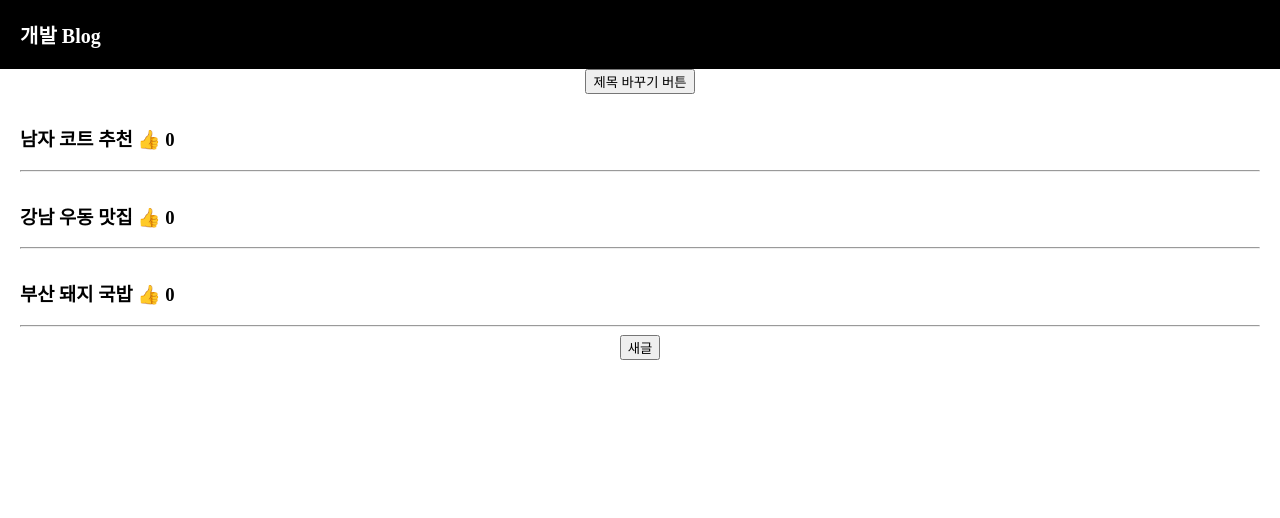
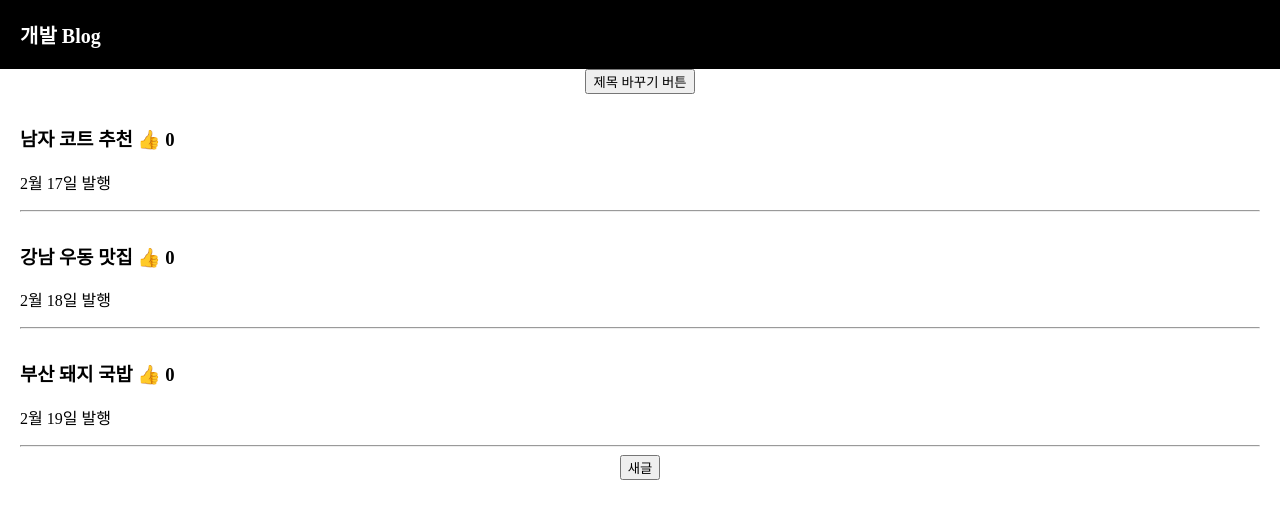
Before and after one commit to sms0330/Blog_React, a React (Create React App) app: page / in a window 1280 px wide. Shown: the top 518 px of the page. Built offline with nearby package versions, Linux system fonts and the light colour scheme.

Commit message:
Fixed props modal page

```diff
--- a/src/App.js
+++ b/src/App.js
@@ -9,12 +9,11 @@ function App() {
   let [따봉, 따봉변경] = useState(0);
   let [modal, modal변경] = useState(false);
   let [누른제목, 누른제목변경] = useState(0);
-  let [작성날짜, 작성날짜변경] = useState({ day1: "2월 17일 발행",
-        day2: "2월 18일 발행",
-        day3: "2월 19일 발행"
+  let [작성날짜, 작성날짜변경] = useState({ day0: "2월 17일 발행",
+        day1: "2월 18일 발행",
+        day2: "2월 19일 발행"
       });
   let posts = '강남 고기 맛집';
-
   function 제목바꾸기(){
     const newArray = [...글제목];
     newArray[0] = '여자 코트 추천';
@@ -33,7 +32,7 @@ function App() {
           return (
             <div className="list">
               <h3 onClick={ ()=>{ 누른제목변경(i) }} > { 글 } <span onClick={ ()=>{ 따봉변경(따봉++)} }> 👍 </span> { 따봉 } </h3>
-                <p> { 작성날짜[0] } </p>
+                <p> { 작성날짜[`day${i}`] } </p>
                 <hr/>
             </div>
           )
```
